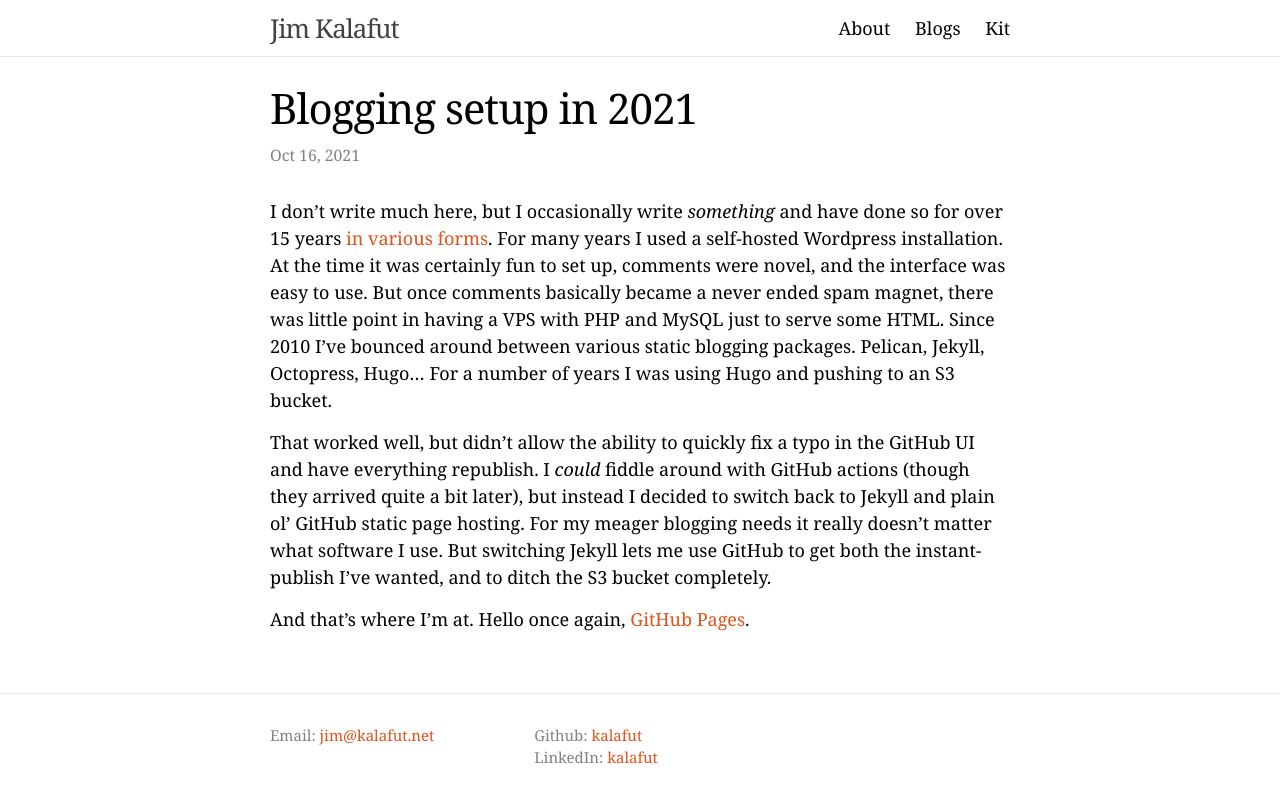
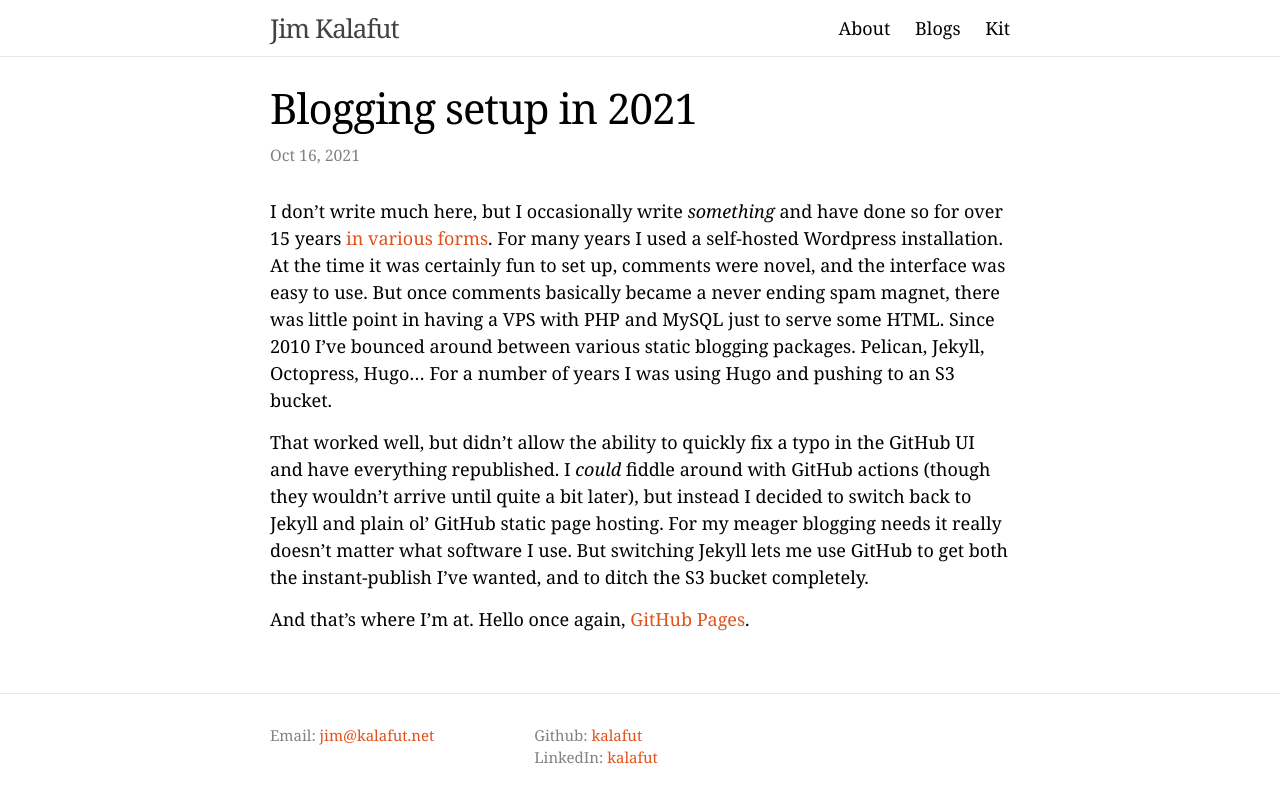
Before and after one commit to kalafut/kalafut.github.io, a Jekyll site: the page built from _posts/2021-10-16-blogging-setup.md, in a window 1280 px wide. Shown: the top 803 px of the page. Built offline with Jekyll 4.4.1, drawn with Linux system fonts in a browser that asks for light colours.

Commit message:
Fix typos

```diff
--- a/_posts/2021-10-16-blogging-setup.md
+++ b/_posts/2021-10-16-blogging-setup.md
@@ -6,13 +6,13 @@ layout: post
 I don't write much here, but I occasionally write _something_ and have done so for over 15 years
 [in various forms](/blogs). For many years I used a self-hosted Wordpress installation. At the
 time it was certainly fun to set up, comments were novel, and the interface was easy to use.
-But once comments basically became a never ended spam magnet, there was little point in
+But once comments basically became a never ending spam magnet, there was little point in
 having a VPS with PHP and MySQL just to serve some HTML. Since 2010 I've bounced around between
 various static blogging packages. Pelican, Jekyll, Octopress, Hugo... For a number of years I was using
 Hugo and pushing to an S3 bucket.
 
 That worked well, but didn't allow the ability to quickly fix a typo in the GitHub UI and have
-everything republish. I _could_ fiddle around with GitHub actions (though they arrived quite a bit
+everything republished. I _could_ fiddle around with GitHub actions (though they wouldn't arrive until quite a bit
 later), but instead I decided to switch back to Jekyll and plain ol' GitHub static page hosting.
 For my meager blogging needs it really doesn't matter what software I use. But switching Jekyll lets
 me use GitHub to get both the instant-publish I've wanted, and to ditch the S3 bucket completely.
```
